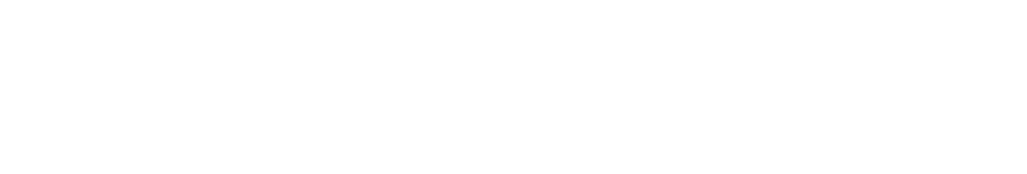
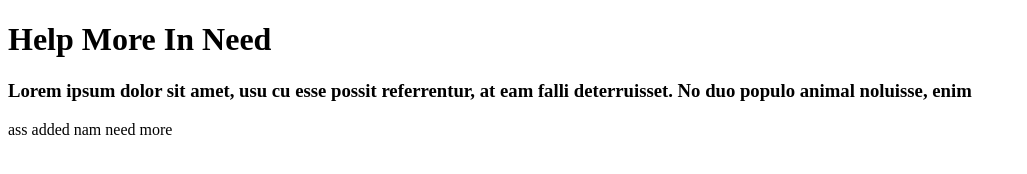
Before and after one commit to nahian255/assignment-1, a plain HTML site: page index.html in a window 1280 px wide. Shown: the whole page, without its empty margins (0-1027 px from the left). Drawn offline with Linux system fonts and the light colour scheme.

Commit message:
something added

```diff
--- a/index.html
+++ b/index.html
@@ -8,6 +8,10 @@
     <link rel="stylesheet" href="style.css">
 </head>
 <body>
+    <h1> Help       More In Need</h1>
+    <h3>Lorem ipsum dolor sit amet, usu cu esse possit referrentur, at eam falli
+    deterruisset. No duo populo animal noluisse, enim</h3>
+    <p> ass added nam need more</p>
 
 </body>
 </html>
```
